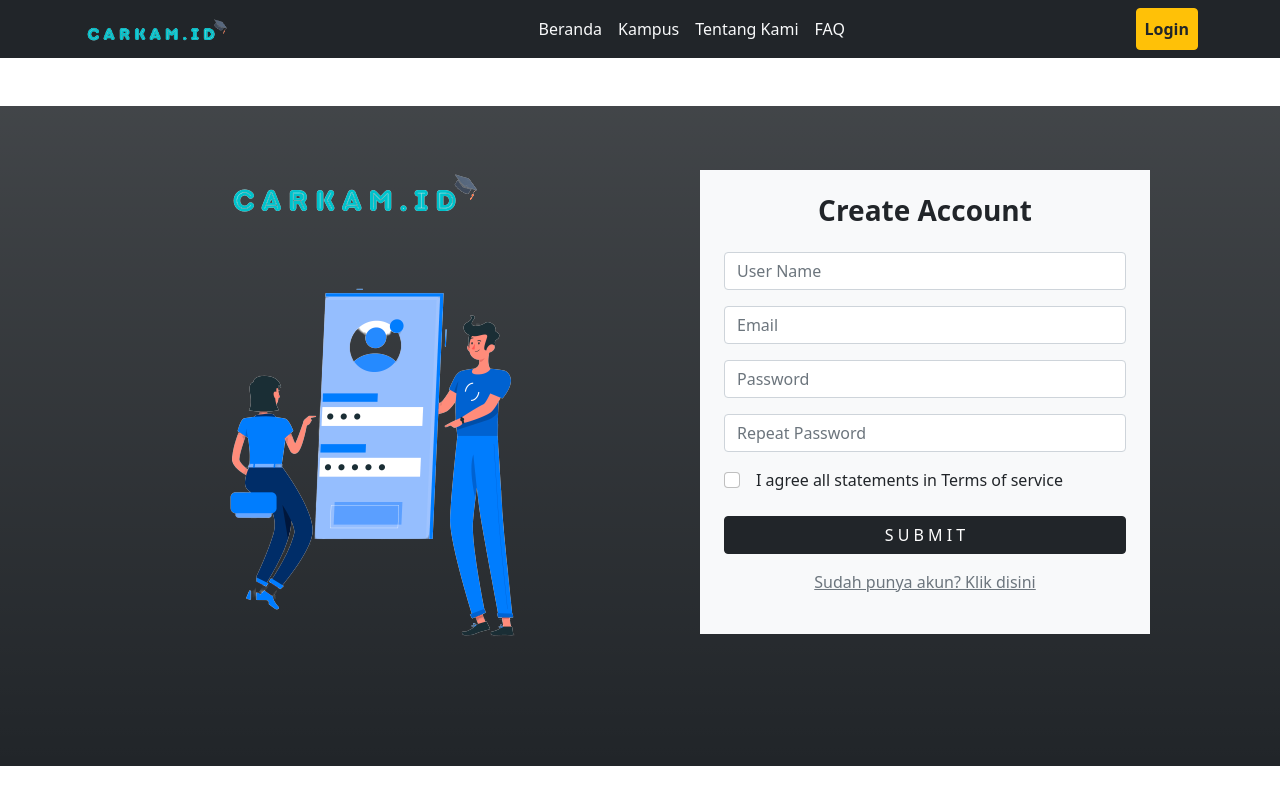
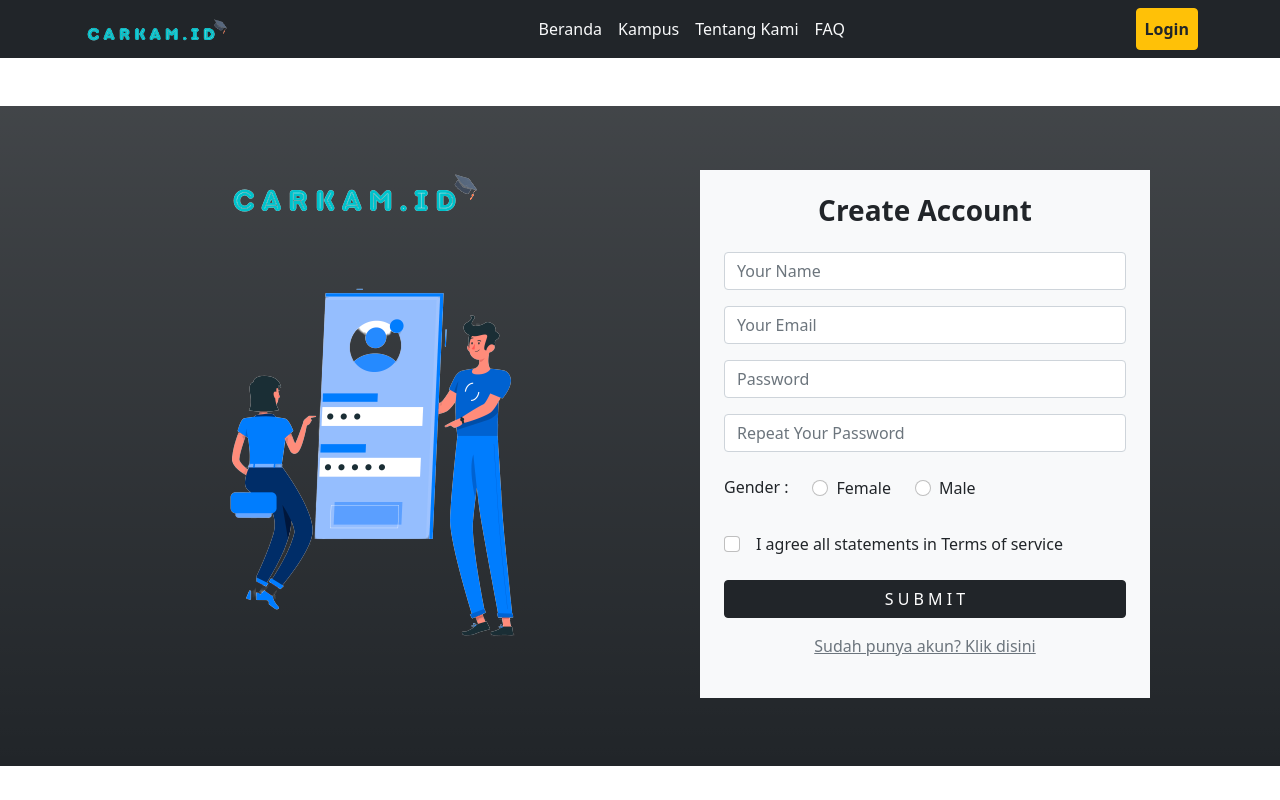
Before and after one commit to ariopri/Carkam, a React (Create React App) app in the folder front_end/: page /Register in a window 1280 px wide. Shown: the top 800 px of the page. Built offline with nearby package versions, Linux system fonts and the light colour scheme.

Commit message:
Edit register-page

```diff
--- a/front_end/src/components/Login-Page/Login.jsx
+++ b/front_end/src/components/Login-Page/Login.jsx
@@ -34,7 +34,7 @@ function Login() {
                   />
                   <label for="pwd1">Password</label>
                   <input
-                    placeholder="Enter password"
+                    placeholder="Enter your password"
                     type="password"
                     value={passval}
                     onChange={(e) => {
--- a/front_end/src/components/Login-Page/Login.scss
+++ b/front_end/src/components/Login-Page/Login.scss
@@ -95,7 +95,8 @@ $main-color: #4dd6b6;
     .right-side {
       .welcomeNote {
         h3 {
-          margin-left: 1rem;
+          margin-top: 2rem;
+          margin-left: 2rem;
           color: white;
           font-weight: bold;
           float: left;
--- a/front_end/src/components/Register-Page/Register.jsx
+++ b/front_end/src/components/Register-Page/Register.jsx
@@ -28,17 +28,33 @@ const Register = () => {
                     </center>
                     <Form className="pt-3">
                       <Form.Group className="mb-3">
-                        <Form.Control type="text" placeholder="User Name" />
+                        <Form.Control type="text" placeholder="Your Name" />
                       </Form.Group>
                       <Form.Group className="mb-3">
-                        <Form.Control type="email" placeholder="Email" />
+                        <Form.Control type="email" placeholder="Your Email" />
                       </Form.Group>
                       <Form.Group className="mb-3">
                         <Form.Control type="password" placeholder="Password" />
                       </Form.Group>
                       <Form.Group className="mb-3">
-                        <Form.Control type="password" placeholder="Repeat Password" />
+                        <Form.Control type="password" placeholder="Repeat Your Password" />
                       </Form.Group>
+                      <div class="d-md-flex justify-content-start align-items-center mb-4 py-2">
+                        <h6 class="mb-0 me-4">Gender : </h6>
+                        <div class="form-check form-check-inline mb-0 me-4">
+                          <input class="form-check-input" type="radio" name="inlineRadioOptions" id="femaleGender" value="option1" />
+                          <label class="form-check-label" for="femaleGender">
+                            Female
+                          </label>
+                        </div>
+
+                        <div class="form-check form-check-inline mb-0 me-4">
+                          <input class="form-check-input" type="radio" name="inlineRadioOptions" id="maleGender" value="option2" />
+                          <label class="form-check-label" for="maleGender">
+                            Male
+                          </label>
+                        </div>
+                      </div>
                       <input class="form-check-input me-3" type="checkbox" value="" id="form2Example3c" />
                       <label class="form-check-label pb-4" for="form2Example3">
                         I agree all statements in Terms of service
```
